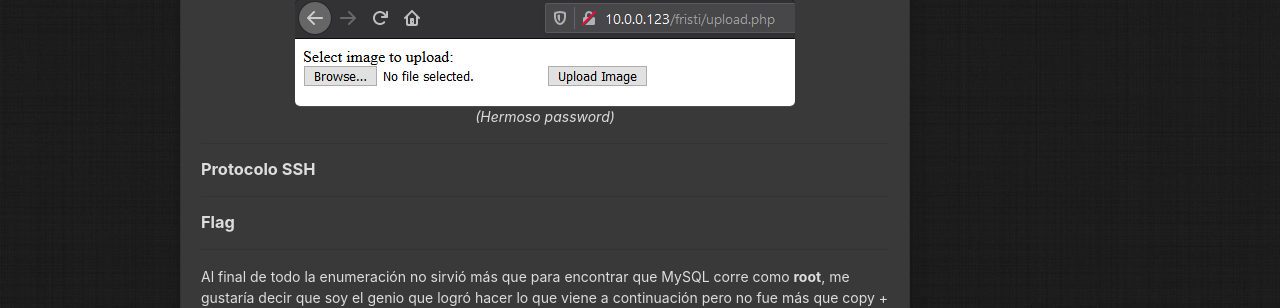
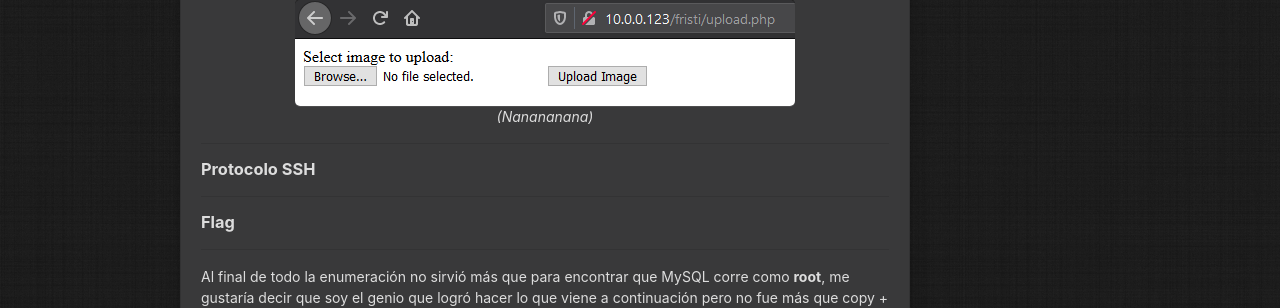
Before and after one commit to pgrandoli/pgrandoli.github.io, a Jekyll site: the page built from _posts/2020-02-06-Fristileaks-Walkthrough.md, in a window 1280 px wide and 900 px high, scrolled down 6398 px. Shown: the part 152-460 px from the top of the window. Built offline with Jekyll 4.4.1, drawn with Linux system fonts in a browser that asks for light colours; comment, search, counter and statistics services are not loaded.

Commit message:
Add files via upload

```diff
--- a/_posts/2020-02-06-Fristileaks-Walkthrough.md
+++ b/_posts/2020-02-06-Fristileaks-Walkthrough.md
@@ -232,7 +232,7 @@ Si pruebo de loguearme con esa credenciales tengo éxito y se presenta la siguie
 
 ---
 
-![img]({{ '/assets/images/Fristileaks/upload_00.png' | relative_url }}){: .center-image }*(Hermoso password)*
+![img]({{ '/assets/images/Fristileaks/upload_00.png' | relative_url }}){: .center-image }*(Nanananana)*
 
 ---
 
```
